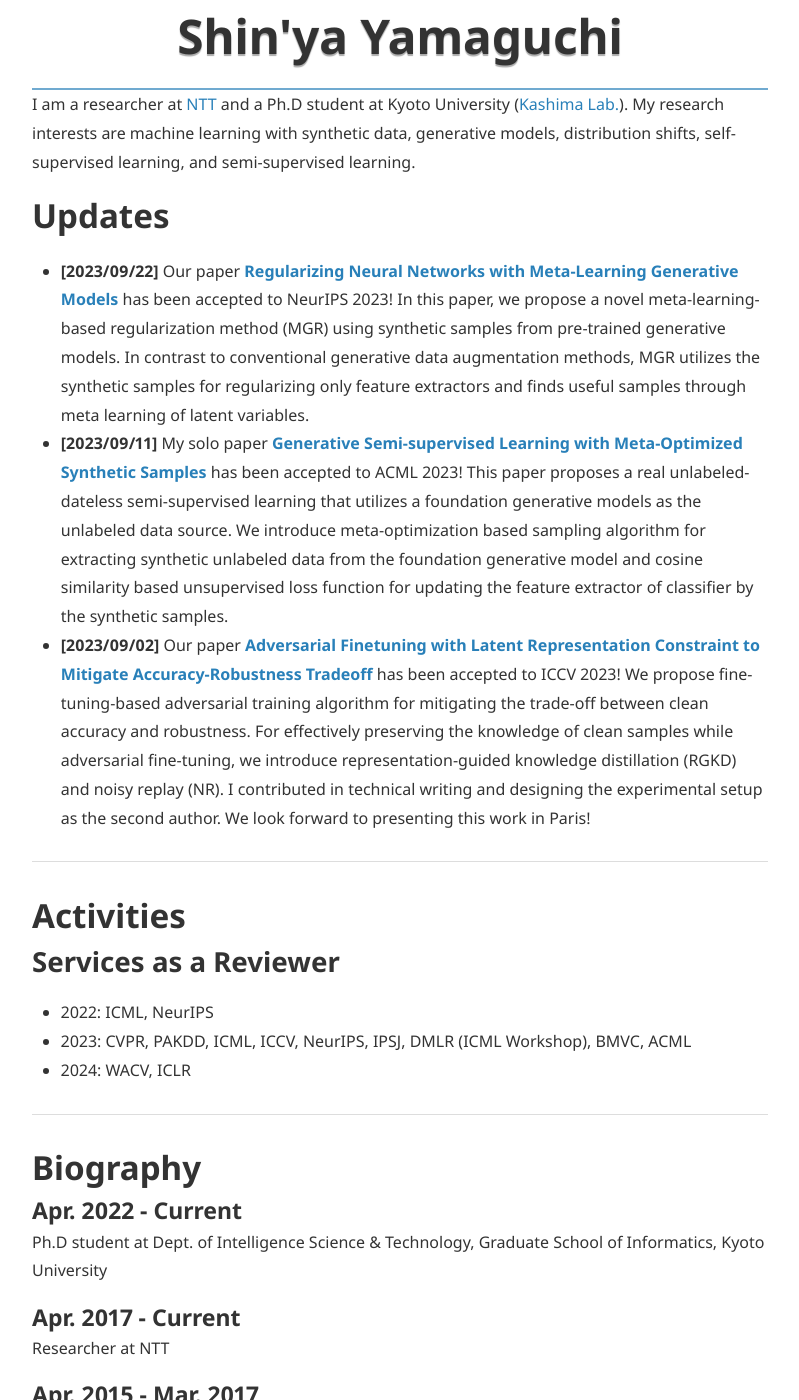
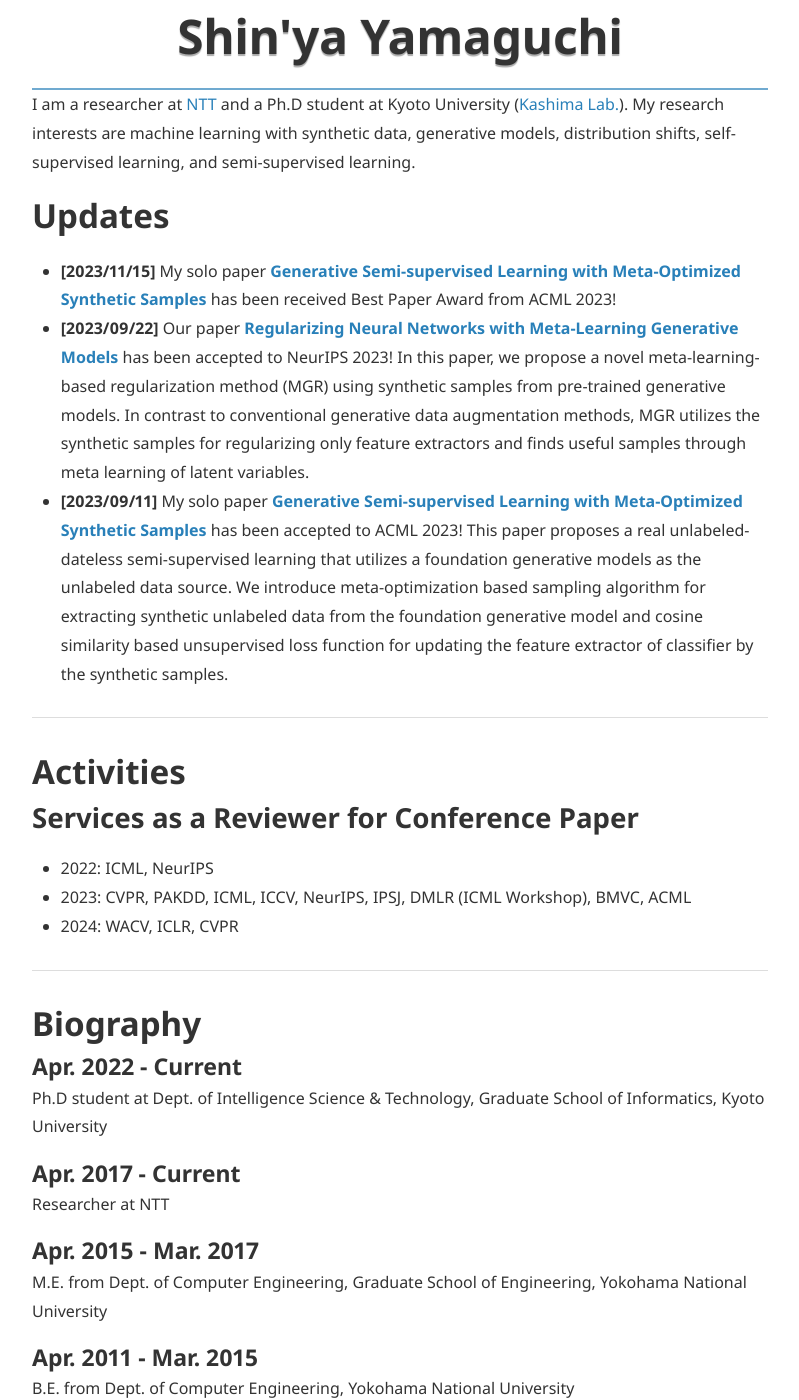
Before and after one commit to yshinya6/yshinya6.github.io, a Jekyll site: the page built from index.md, in a window 1280 px wide and 1400 px high, scrolled down 340 px. Shown: the whole window, without its empty margins (240-1039 px from the left). Built offline with Jekyll 4.4.1, drawn with Linux system fonts in a browser that asks for light colours; nearby versions of some CDN libraries; some of the changed text lies outside the part shown.

Commit message:
Add ACML Best Paper Award

```diff
--- a/index.md
+++ b/index.md
@@ -20,17 +20,17 @@ I am a researcher at [NTT](https://www.rd.ntt/e/cds/) and a Ph.D student at Kyot
 My research interests are machine learning with synthetic data, generative models, distribution shifts, self-supervised learning, and semi-supervised learning.
 
 # Updates
+* **[2023/11/15]** My solo paper [**Generative Semi-supervised Learning with Meta-Optimized Synthetic Samples**](https://arxiv.org/abs/2309.16143) has been received Best Paper Award from ACML 2023!
 * **[2023/09/22]** Our paper [**Regularizing Neural Networks with Meta-Learning Generative Models**](https://arxiv.org/abs/2307.13899) has been accepted to NeurIPS 2023! In this paper, we propose a novel meta-learning-based regularization method (MGR) using synthetic samples from pre-trained generative models. In contrast to conventional generative data augmentation methods, MGR utilizes the synthetic samples for regularizing only feature extractors and finds useful samples through meta learning of latent variables.
 * **[2023/09/11]** My solo paper [**Generative Semi-supervised Learning with Meta-Optimized Synthetic Samples**](https://arxiv.org/abs/2309.16143) has been accepted to ACML 2023! This paper proposes a real unlabeled-dateless semi-supervised learning that utilizes a foundation generative models as the unlabeled data source. We introduce meta-optimization based sampling algorithm for extracting synthetic unlabeled data from the foundation generative model and cosine similarity based unsupervised loss function for updating the feature extractor of classifier by the synthetic samples.
-* **[2023/09/02]** Our paper [**Adversarial Finetuning with Latent Representation Constraint to Mitigate Accuracy-Robustness Tradeoff**](https://arxiv.org/abs/2308.16454) has been accepted to ICCV 2023! We propose fine-tuning-based adversarial training algorithm for mitigating the trade-off between clean accuracy and robustness. For effectively preserving the knowledge of clean samples while adversarial fine-tuning, we introduce representation-guided knowledge distillation (RGKD) and noisy replay (NR). I contributed in technical writing and designing the experimental setup as the second author. We look forward to presenting this work in Paris!
 
 ---
 
 # Activities
-## Services as a Reviewer
+## Services as a Reviewer for Conference Paper
 - 2022: ICML, NeurIPS
 - 2023: CVPR, PAKDD, ICML, ICCV, NeurIPS, IPSJ, DMLR (ICML Workshop), BMVC, ACML
-- 2024: WACV, ICLR
+- 2024: WACV, ICLR, CVPR
 
 ---
 
@@ -59,7 +59,7 @@ B.E. from Dept. of Computer Engineering, Yokohama National University
 Neural Information Processing Systems (NeurIPS), 2023.
 2. <u>S. Yamaguchi</u>,
 **Generative Semi-supervised Learning with Meta-Optimized Synthetic Samples**,
-Asian Conference on Machine Learning (ACML), 2023.
+Asian Conference on Machine Learning (ACML), **Best Paper Award**, 2023.
 3. S. Suzuki, <u>S. Yamaguchi</u>, S. Takeda, S. Kanai, N. Makishima, A. Ando, R. Masumura,
 [**Adversarial Finetuning with Latent Representation Constraint to Mitigate Accuracy-Robustness Tradeoff**](https://arxiv.org/abs/2308.16454),
 International Conference on Computer Vision (ICCV), 2023.
@@ -118,6 +118,7 @@ PeerJ PrePrints, 2015
 # Honors
 - Outstanding Reviewer: ICML 2022
 - 令和四年度 (2022) PRMU研究奨励賞 (outstanding research award at a Japanese domestic conference)
+- ACML2023 Best Paper Award
 
 <!-- Global site tag (gtag.js) - Google Analytics -->
 <script async src="https://www.googletagmanager.com/gtag/js?id=G-GLL931QDKD"></script>
```
